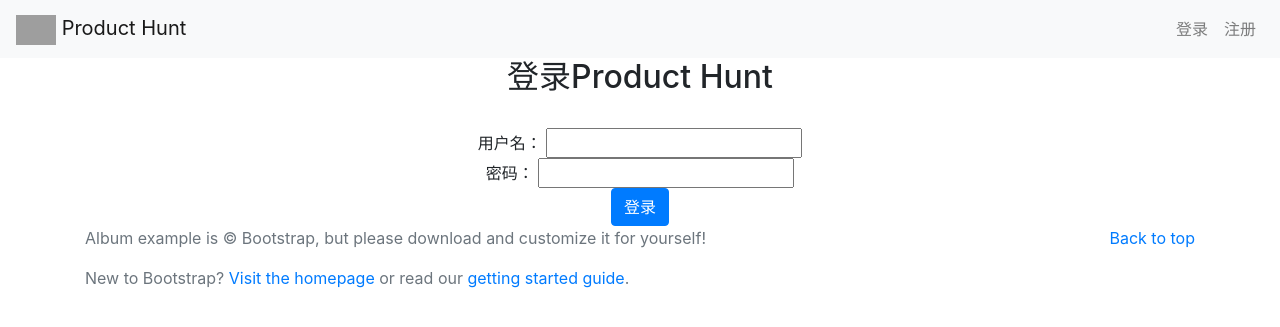
After one commit to YeHuScholar/product_hunt, a Django app: page /account/login/ in a window 1280 px wide. The commit adds this page. Shown: the top 327 px of the page. Run offline with Django 3.2, Linux system fonts and the light colour scheme; some libraries are stand-ins or nearby versions; grey boxes are pictures that could not be loaded.

Commit message:
新增登录功能

```diff
--- /dev/null
+++ b/account/templates/login.html
@@ -0,0 +1,26 @@
+<!DOCTYPE html>
+<html lang="en">
+<head>
+    <meta charset="UTF-8">
+    <title>Title</title>
+</head>
+<body>
+{% extends "theme.html" %}
+
+    {% block content %}
+    <h2 align="center">登录Product Hunt</h2>
+        <br>
+
+    <form method="POST" action=" {% url '登录页面' %} " align="center">
+        {% csrf_token %}
+        用户名：
+        <input type="text" name="用户名">
+        <br>
+        密码：
+        <input type="password" name="密码">
+        <br>
+        <input class="btn btn-primary" type="submit" value="登录">
+    </form>
+{% endblock content %}
+</body>
+</html>
--- a/account/urls.py
+++ b/account/urls.py
@@ -3,4 +3,5 @@
 
 urlpatterns = [
     path('signup/', views.signup, name='注册页面'),
+    path('login/', views.login, name='登录页面'),
 ]
--- a/account/views.py
+++ b/account/views.py
@@ -1,5 +1,6 @@
 from django.shortcuts import render, redirect
 from django.contrib.auth.models import User
+from  django.contrib import auth
 # Create your views here.
 
 
@@ -19,3 +20,15 @@
                 return redirect('主页')
             else:
                 return render(request, 'signup.html', {'密码错误': '两次输入的密码不一致'})
+
+def login(request):
+    if request.method == 'GET':
+        return render(request, "login.html")
+    elif request.method == 'POST':
+        user_name = request.POST['用户名']
+        pass_word = request.POST['密码']
+        user = auth.authenticate(username=user_name, password=pass_word)
+        if user is None:
+            return render(request, 'login.html', {'错误':'用户名或密码错误'})
+        else:
+            auth.lonin(request, user)
--- a/templates/theme.html
+++ b/templates/theme.html
@@ -19,7 +19,7 @@
   </head>
   <body>
         <nav class="navbar navbar-expand-lg navbar-light bg-light">
-          <a class="navbar-brand" href="#">
+          <a class="navbar-brand" href=" {% url '主页' %} ">
               <img src=" {% static "logo_p.png" %} " height="30">
               Product Hunt
           </a>
@@ -29,7 +29,7 @@
           <div class="collapse navbar-collapse" id="navbarNav">
             <ul class="navbar-nav ml-auto">
               <li class="nav-item">
-                <a class="nav-link" href="#">登录</a>
+                <a class="nav-link" href=" {% url '登录页面' %} ">登录</a>
               </li>
               <li class="nav-item">
                 <a class="nav-link" href=" {% url '注册页面' %} ">注册</a>
```
